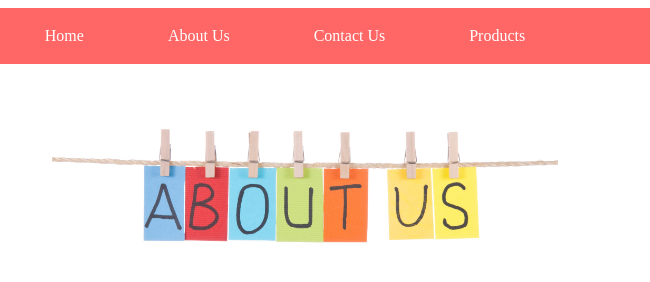
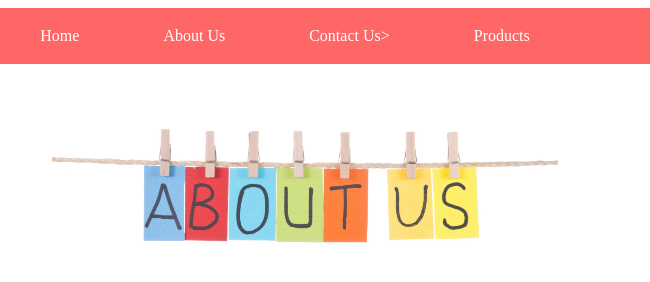
Before and after one commit to igbosanya/TemmyBeautyStore, a plain HTML site: page product.html in a window 1280 px wide. Shown: the full height of the page, 335-985 px from the left. Drawn offline with Linux system fonts and the light colour scheme.

Commit message:
Update product.html

```diff
--- a/product.html
+++ b/product.html
@@ -16,8 +16,8 @@
             <ul >
                 <li><a href="index.html" class="tag">Home</a></li>
                 <li><a href="aboutUs.html" class="tag">About Us</a></li>
-                <li><a href="contactUs.html" class="tag">Contact Us</a></li>
-                <li><a href="#" class="tag">Products</a></li>
+                <li><a href="contactUs.html" class="tag">Contact Us></a></li>
+                <li><a href="product.html" class="tag">Products</a></li>
             </ul>
         </div>
         aeufgdfvgdfv
```
